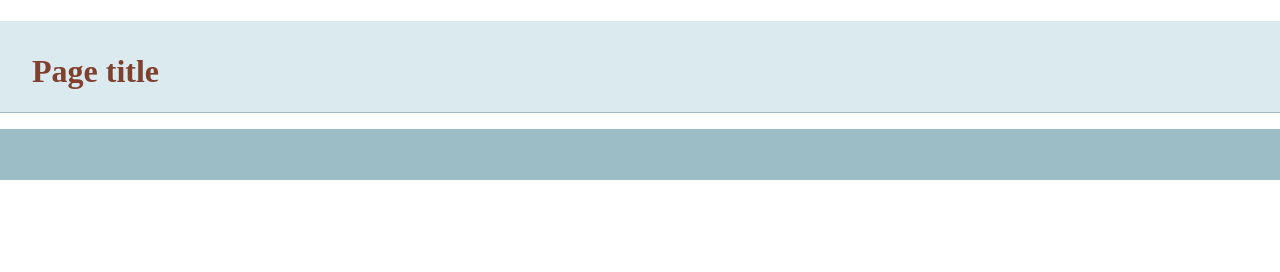
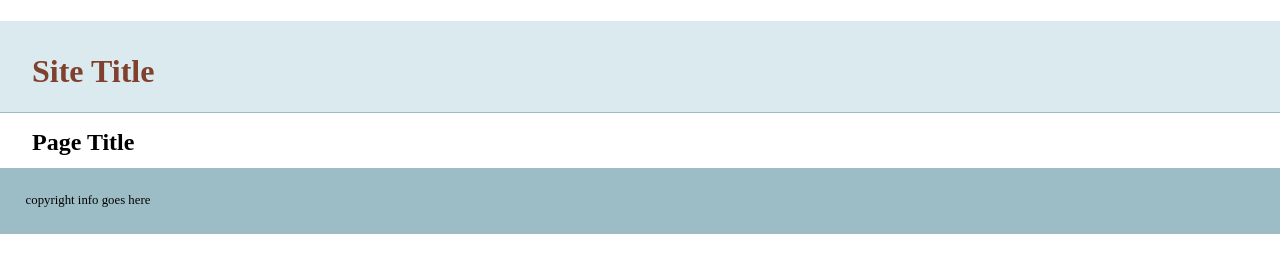
Before and after one commit to chrispauley/git-basics, a plain HTML site: page index.html in a window 1280 px wide. Drawn offline with nearby package versions, Linux system fonts and the light colour scheme.

Commit message:
Added more info

```diff
--- a/index.html
+++ b/index.html
@@ -14,13 +14,13 @@
     </head>
     <body>
     <header>
-	<h1>Page title</h1>
+	<h1>Site Title</h1>
     </header>
     <nav id="pageNav">
     </nav>
-    <main>
+    <main><h2>Page Title</h2>
     </main>
-    <footer>
+    <footer>copyright info goes here
     </footer>
         <script>
 //use the modernizr load to load up external scripts. This will load the scripts asynchronously, but the order listed matters. Although it will load all scripts in parallel, it will execute them in the order listed
```
